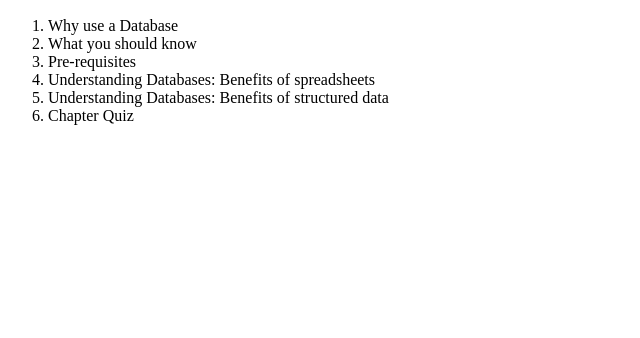
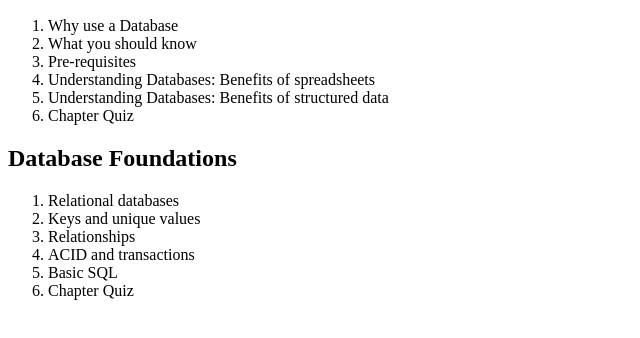
Before and after one commit to Tanushree227/Database_Basics, a plain HTML site: page index.html in a window 1280 px wide. Shown: the part 96-434 px from the top of the page, without its empty margins (0-640 px from the left). Drawn offline with Linux system fonts and the light colour scheme.

Commit message:
Database Foundations

```diff
--- a/index.html
+++ b/index.html
@@ -17,5 +17,17 @@
             <li>Chapter Quiz</li>
         </ol>
     </div>
+
+    <div class="container">
+        <h2>Database Foundations</h2>
+        <ol>
+            <li>Relational databases</li>
+            <li>Keys and unique values</li>
+            <li>Relationships</li>
+            <li>ACID and transactions</li>
+            <li>Basic SQL</li>
+            <li>Chapter Quiz</li>
+        </ol>
+    </div>
 </body>
 </html>
```
